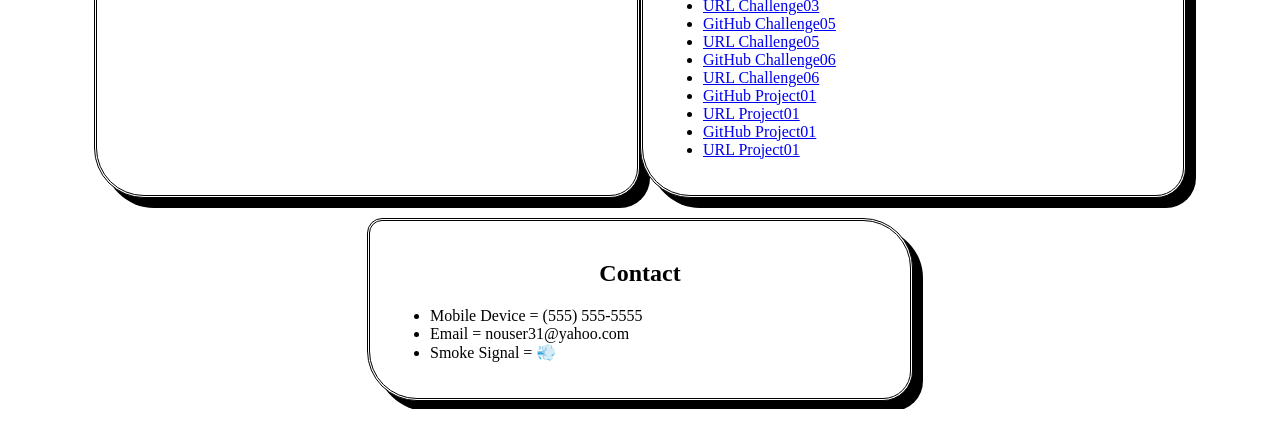
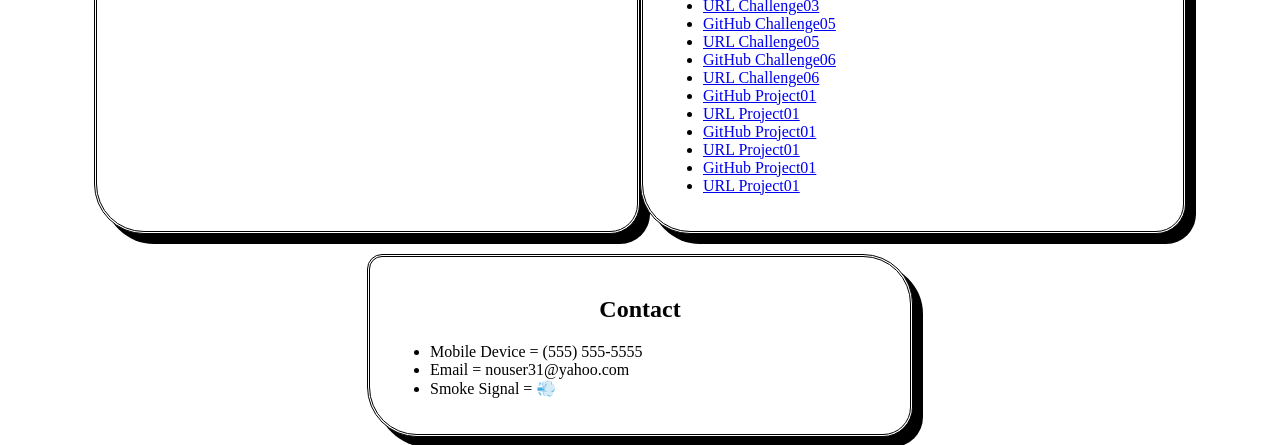
Before and after one commit to Jo3yG/Challenge02, a plain HTML site: page index.html in a window 1280 px wide. Shown: the part 794-1239 px from the top of the page. Before the commit the page ends 1203 px from the top, so only its background shows below. Drawn offline with Linux system fonts and the light colour scheme.

Commit message:
added challenge 08

```diff
--- a/index.html
+++ b/index.html
@@ -61,6 +61,8 @@
                 <li><a href="https://alesofia9.github.io/Project-1/">URL Project01</a></li>
                 <li><a href="https://github.com/Jo3yG/Challenge07.git">GitHub Project01</a></li>
                 <li><a href="https://jo3yg.github.io/Challenge07/">URL Project01</a></li>
+                <li><a href="https://github.com/Jo3yG/Challenge08.git">GitHub Project01</a></li>
+                <li><a href="https://jo3yg.github.io/Challenge08/">URL Project01</a></li>
 
 
             </ul>
```
